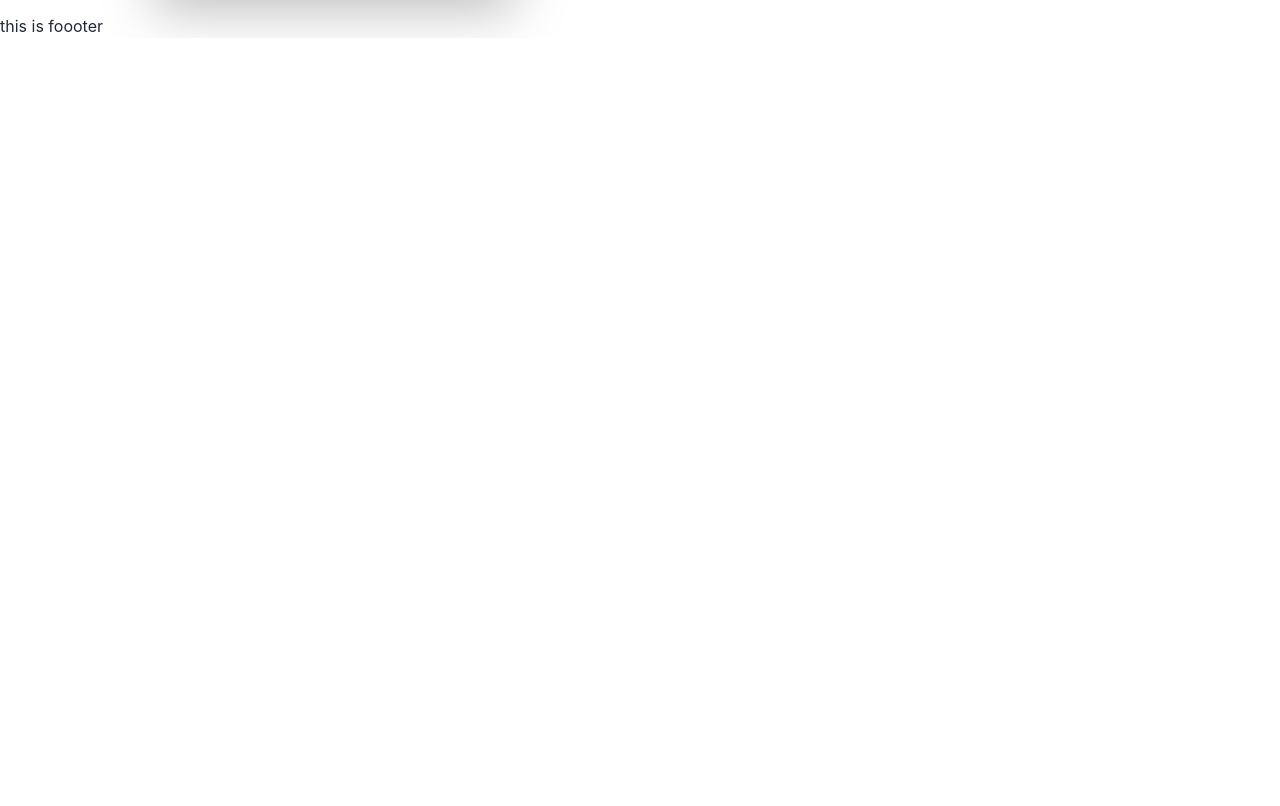
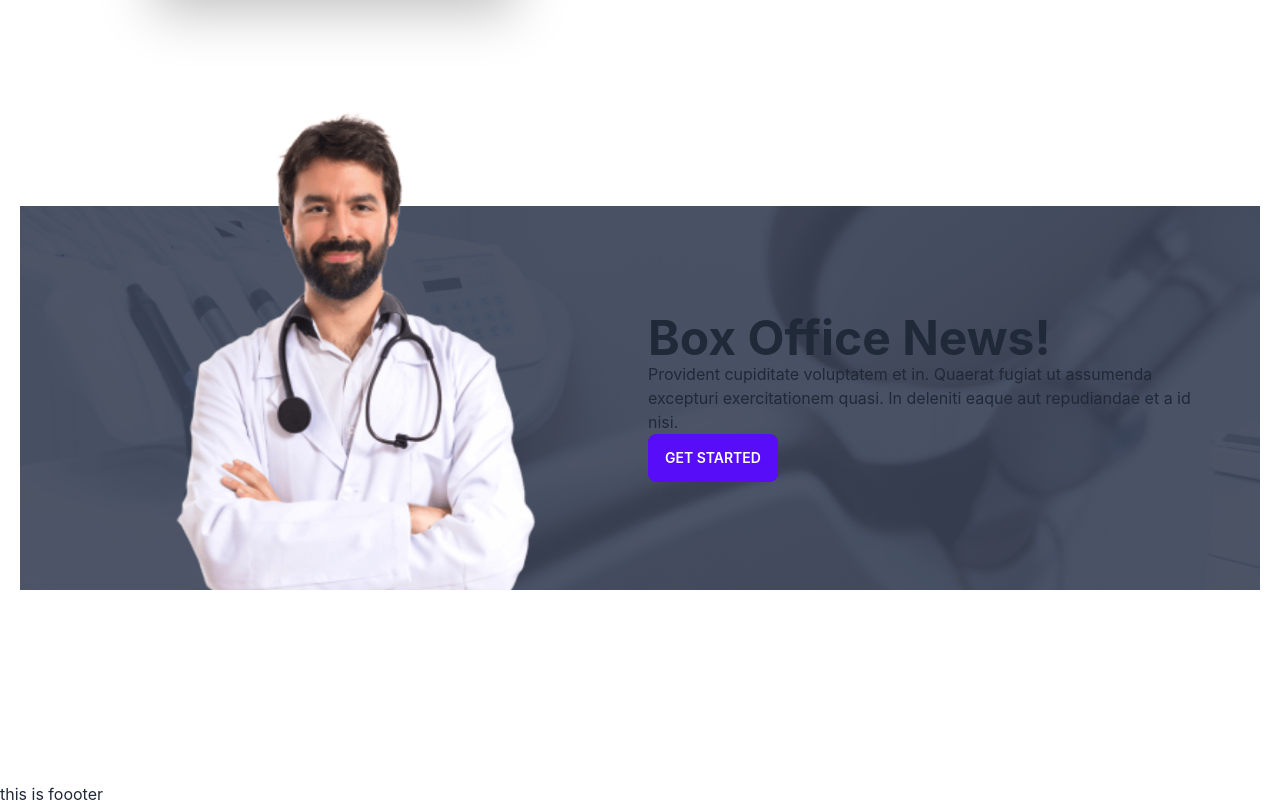
Before and after one commit to devSobuj910/doctors-portal, a React (Create React App) app: page / in a window 1280 px wide. Shown: the part 1699-2505 px from the top of the page. Before the commit the page ends 1737 px from the top, so only its background shows below. Built offline with nearby package versions, Linux system fonts and the light colour scheme.

Commit message:
apoinment is compleate

```diff
--- a/src/pages/home/Home.js
+++ b/src/pages/home/Home.js
@@ -2,6 +2,7 @@
 import Banner from "./baner/Banner";
 import Cardonfos from "./cardinfo/Cardonfos";
 import Care from "./care/Care";
+import Apoinment from "./makeapoinment/Apoinment";
 import Servics from "./services/Servics";
 
 const Home = () => {
@@ -11,6 +12,7 @@
       <Cardonfos></Cardonfos>
       <Servics></Servics>
       <Care></Care>
+      <Apoinment></Apoinment>
     </div>
   );
 };
--- a/src/pages/home/care/Care.js
+++ b/src/pages/home/care/Care.js
@@ -6,7 +6,7 @@
       <div className="hero">
         <div className="hero-content flex-col lg:flex-row ">
           <div className="w-1/2">
-            <img src={careimg} className="max-w-sm mx-auto rounded-lg shadow-2xl" />
+            <img  alt='' src={careimg} className="max-w-sm mx-auto rounded-lg shadow-2xl" />
           </div>
           <div className="w-1/2 p-5 m-auto  ">
             <h1 className="text-5xl font-bold ">
--- /dev/null
+++ b/src/pages/home/makeapoinment/Apoinment.js
@@ -0,0 +1,35 @@
+import React from 'react';
+import doctosimg from "../../.././assets/images/doctor-small.png"
+import banerbg  from '../../.././assets/images/appointment.png'
+
+
+
+const Apoinment = () => {
+    return (
+      <div
+        className="hero h-96 relative my-48  "
+        style={{ backgroundImage: `url(${banerbg})` }}
+      >
+        <div className="hero-content flex-col   lg:flex-row">
+          <div className="w-1/2">
+            <img
+              src={doctosimg}
+              alt=""
+              className=" rounded-lg  max-w-lg bottom-0 absolute -mt-40"
+            />
+          </div>
+          <div className=" w-1/2">
+            <h1 className="text-5xl font-bold">Box Office News!</h1>
+            <p className="">
+              Provident cupiditate voluptatem et in. Quaerat fugiat ut assumenda
+              excepturi exercitationem quasi. In deleniti eaque aut repudiandae
+              et a id nisi.
+            </p>
+            <button className="btn btn-primary">Get Started</button>
+          </div>
+        </div>
+      </div>
+    );
+};
+
+export default Apoinment;
```
